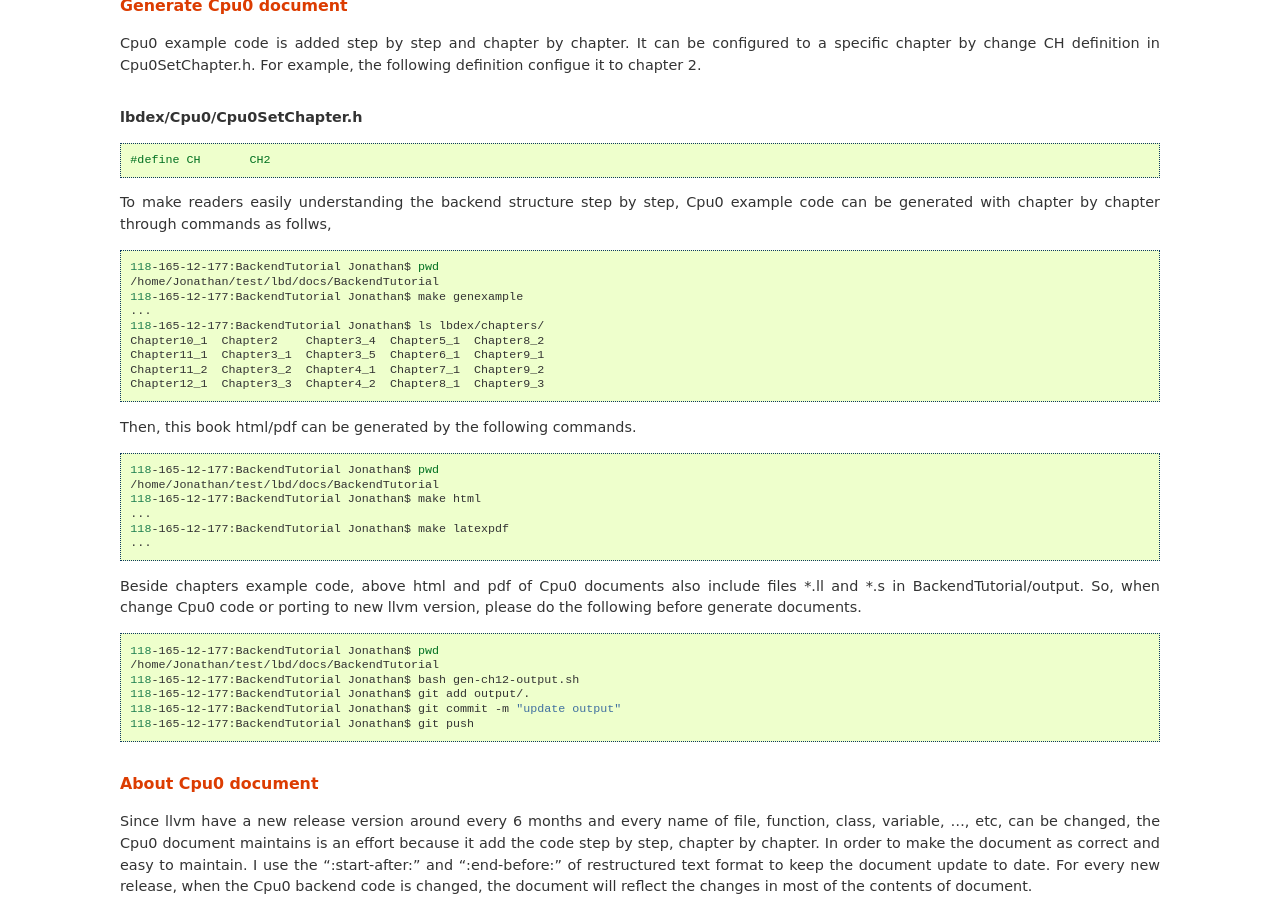
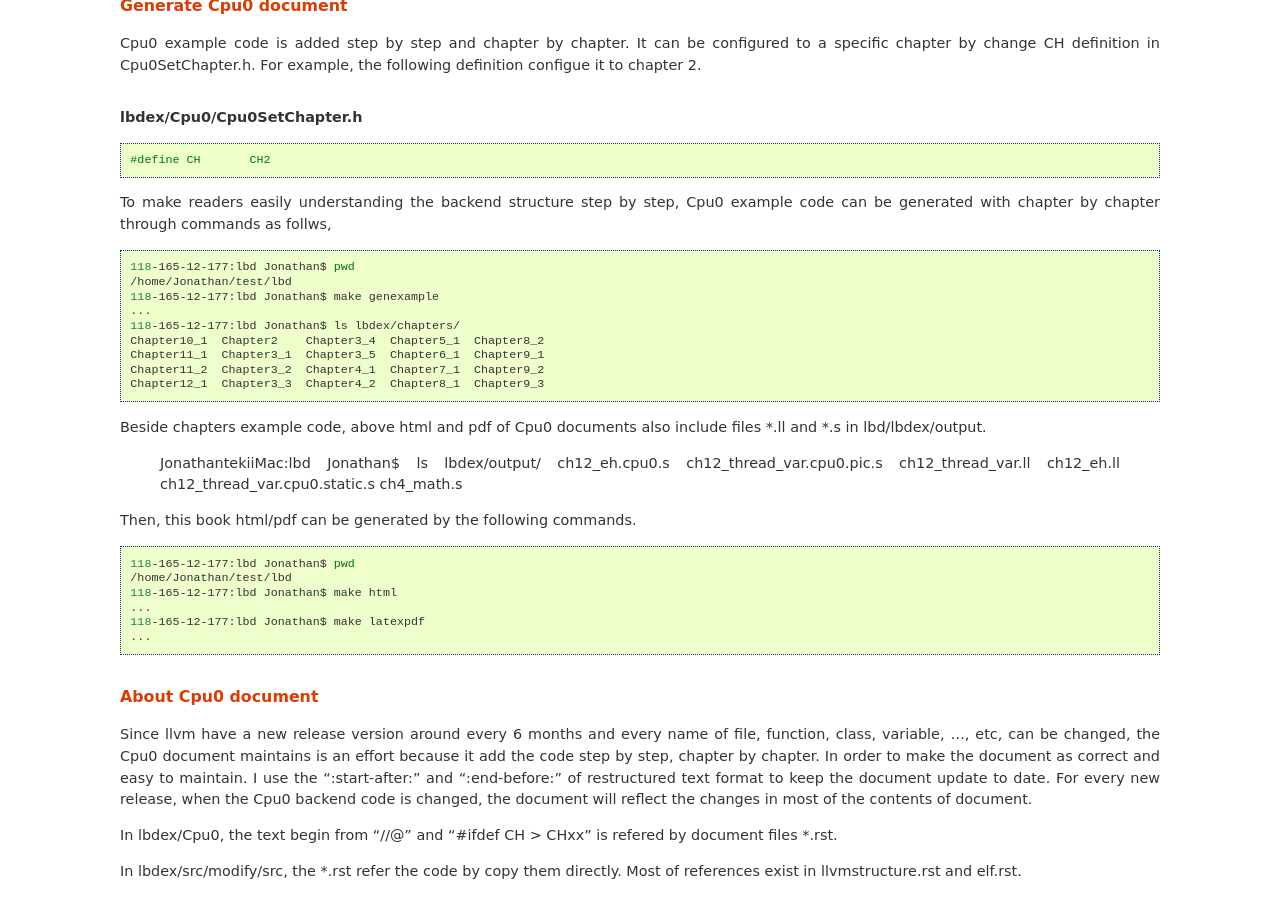
Before and after one commit to Jonathan2251/lbd, a Sphinx documentation site: the page built from source/doc.rst, in a window 1280 px wide and 900 px high, scrolled down 1244 px. Built offline with Sphinx 7.4.7, drawn with Linux system fonts in a browser that asks for light colours; formulas are drawn with MathJax 3; pages that are not in the unit, such as notebooks, are missing from menus; some of the changed text lies outside the part shown.

Commit message:
Remove EM_CPU0_EL

```diff
--- a/source/about.rst
+++ b/source/about.rst
@@ -58,6 +58,7 @@
 ----------------
 
 Version 3.7.1, Not release yet
+  Remove EM_CPU0_EL.
 
 Version 3.7.0, Released September 24, 2015
   Porting to lld 3.7.
--- a/source/doc.rst
+++ b/source/doc.rst
@@ -91,40 +91,33 @@
 
 .. code-block:: bash
 
-  118-165-12-177:BackendTutorial Jonathan$ pwd
-  /home/Jonathan/test/lbd/docs/BackendTutorial
-  118-165-12-177:BackendTutorial Jonathan$ make genexample
+  118-165-12-177:lbd Jonathan$ pwd
+  /home/Jonathan/test/lbd
+  118-165-12-177:lbd Jonathan$ make genexample
   ...
-  118-165-12-177:BackendTutorial Jonathan$ ls lbdex/chapters/
+  118-165-12-177:lbd Jonathan$ ls lbdex/chapters/
   Chapter10_1  Chapter2    Chapter3_4  Chapter5_1  Chapter8_2
   Chapter11_1  Chapter3_1  Chapter3_5  Chapter6_1  Chapter9_1
   Chapter11_2  Chapter3_2  Chapter4_1  Chapter7_1  Chapter9_2
   Chapter12_1  Chapter3_3  Chapter4_2  Chapter8_1  Chapter9_3
 
+Beside chapters example code, above html and pdf of Cpu0 documents also include
+files \*.ll and \*.s in lbd/lbdex/output.
+
+  JonathantekiiMac:lbd Jonathan$ ls lbdex/output/
+  ch12_eh.cpu0.s			ch12_thread_var.cpu0.pic.s	ch12_thread_var.ll
+  ch12_eh.ll			ch12_thread_var.cpu0.static.s	ch4_math.s
 
 Then, this book html/pdf can be generated by the following commands.
 
 .. code-block:: bash
 
-  118-165-12-177:BackendTutorial Jonathan$ pwd
-  /home/Jonathan/test/lbd/docs/BackendTutorial
-  118-165-12-177:BackendTutorial Jonathan$ make html
+  118-165-12-177:lbd Jonathan$ pwd
+  /home/Jonathan/test/lbd
+  118-165-12-177:lbd Jonathan$ make html
   ...
-  118-165-12-177:BackendTutorial Jonathan$ make latexpdf
+  118-165-12-177:lbd Jonathan$ make latexpdf
   ...
-
-Beside chapters example code, above html and pdf of Cpu0 documents also include
-files \*.ll and \*.s in BackendTutorial/output. So, when change Cpu0 code or
-porting to new llvm version, please do the following before generate documents.
-
-.. code-block:: bash
-
-  118-165-12-177:BackendTutorial Jonathan$ pwd
-  /home/Jonathan/test/lbd/docs/BackendTutorial
-  118-165-12-177:BackendTutorial Jonathan$ bash gen-ch12-output.sh
-  118-165-12-177:BackendTutorial Jonathan$ git add output/.
-  118-165-12-177:BackendTutorial Jonathan$ git commit -m "update output"
-  118-165-12-177:BackendTutorial Jonathan$ git push
 
 
 About Cpu0 document
--- a/source/llvmstructure.rst
+++ b/source/llvmstructure.rst
@@ -1382,7 +1382,6 @@
     ...
     case ELF::EM_MIPS:
     case ELF::EM_CPU0:	// llvm-objdump -t -r
-    case ELF::EM_CPU0_LE:
       res = *SymName;
       break;
     ...
@@ -1397,7 +1396,6 @@
       switch (EF.getHeader()->e_machine) {
       ...
       case ELF::EM_CPU0:	// llvm-objdump -t -r
-      case ELF::EM_CPU0_LE:
         return "ELF32-cpu0";
       ...
     }
@@ -1410,7 +1408,6 @@
     switch (EF.getHeader()->e_machine) {
     ...
     case ELF::EM_CPU0:	// llvm-objdump -t -r
-    case ELF::EM_CPU0_LE:
       switch (EF.getHeader()->e_ident[ELF::EI_CLASS]) {
       case ELF::ELFCLASS32:
       return IsLittleEndian ? Triple::cpu0el : Triple::cpu0;
@@ -1428,8 +1425,7 @@
     EM_NONE          = 0, // No machine
     EM_M32           = 1, // AT&T WE 32100
     ...
-    EM_CPU0          = 998, // Document LLVM Backend Tutorial Cpu0
-    EM_CPU0_LE       = 999  // EM_CPU0_LE: little endian; EM_CPU0: big endian
+    EM_CPU0          = 999  // Document LLVM Backend Tutorial Cpu0
   };
   ...
 
```
Also changed, not shown: other parts of source/doc.rst (+2 -2 lines), 7 other files.
